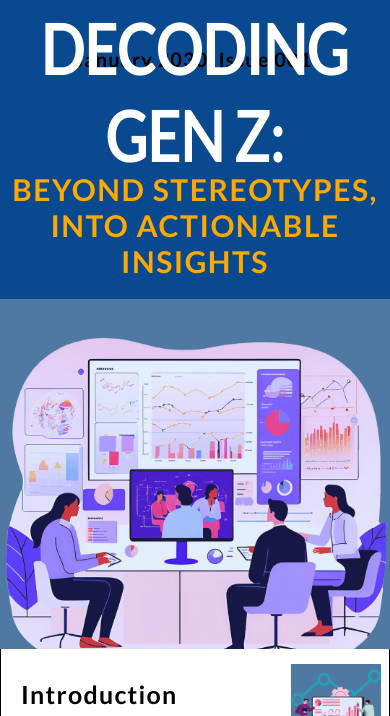
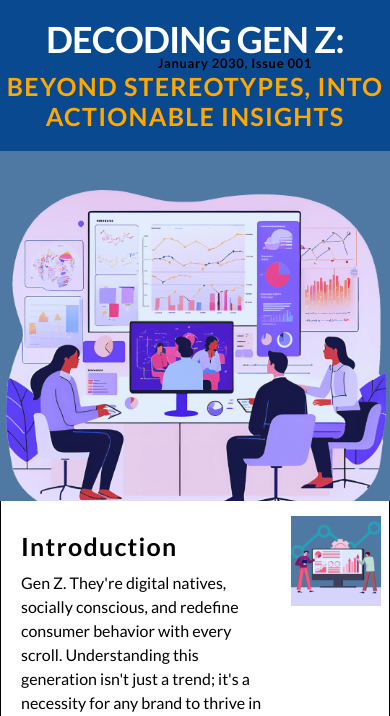
Before and after one commit to abhxran/newsletter-git, a plain HTML site: page index.html in a window 390 px wide. Shown: the part 93-809 px from the top of the page. Drawn offline with Linux system fonts and the light colour scheme.

Commit message:
mobile view

```diff
--- a/index.html
+++ b/index.html
@@ -39,8 +39,8 @@
         <p
           style="
             text-align: end;
-            padding-top: 30px;
-            font-size: 20px;
+            padding-top: 45px;
+            font-size: 13px;
             font-weight: 600;
             letter-spacing: 0.05em;
           "
@@ -54,12 +54,12 @@
         style="
           margin: 0;
           color: white;
-          font-size: 60px;
+          font-size: 36px;
           letter-spacing: -0.025em;
           text-align: center;
-          transform: scaleY(1.2);
           padding-top: 20px;
           font-weight: 600;
+          margin: 0 5px;
         "
       >
         DECODING GEN Z:
@@ -69,11 +69,12 @@
           margin: 0;
           color: #ffa800;
           letter-spacing: 0.05em;
-          font-size: 30px;
+          font-size: 25px;
           text-align: center;
           font-weight: 700;
           padding-top: 10px;
           padding-bottom: 20px;
+          margin: 0 5px;
         "
       >
         BEYOND STEREOTYPES, INTO ACTIONABLE INSIGHTS
```
